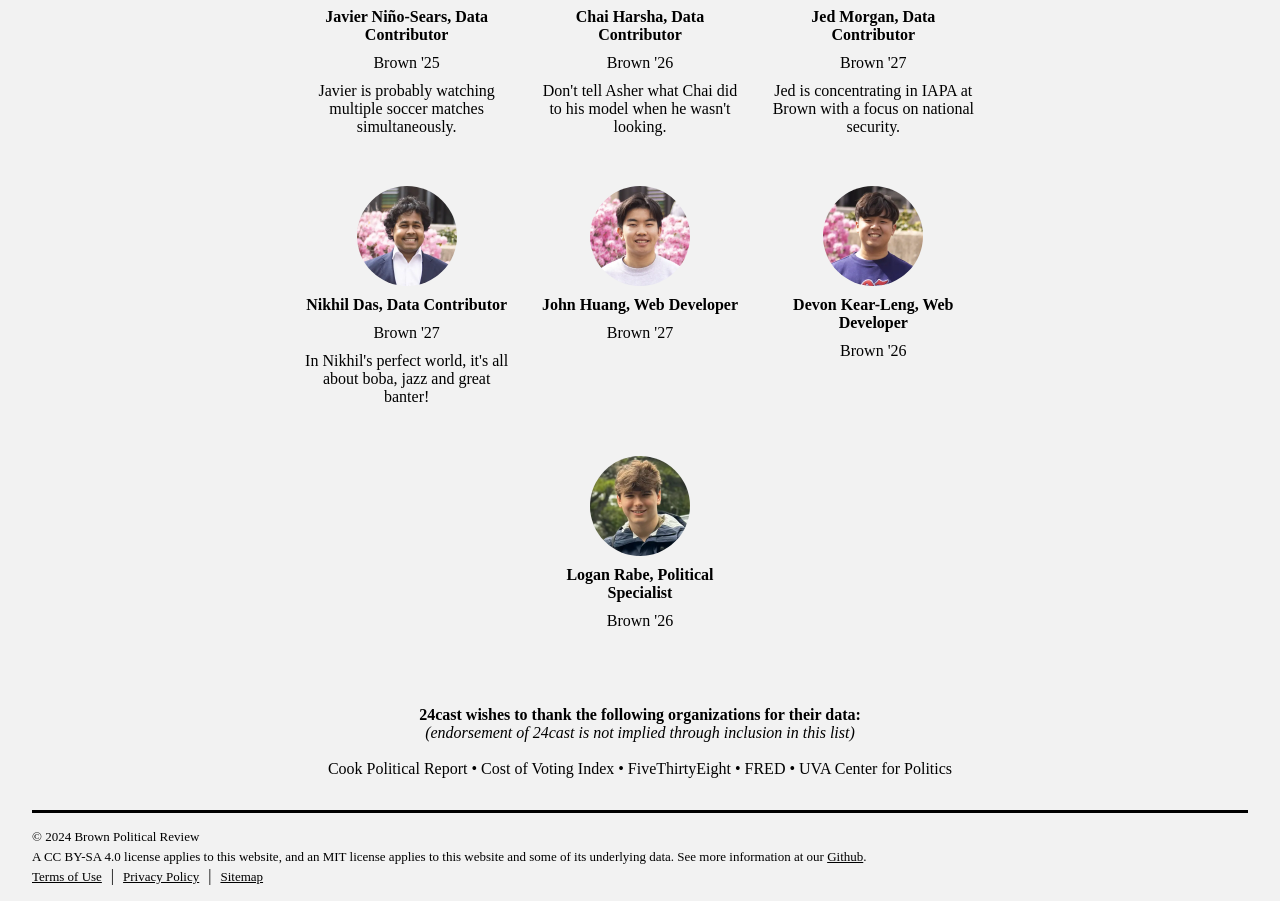
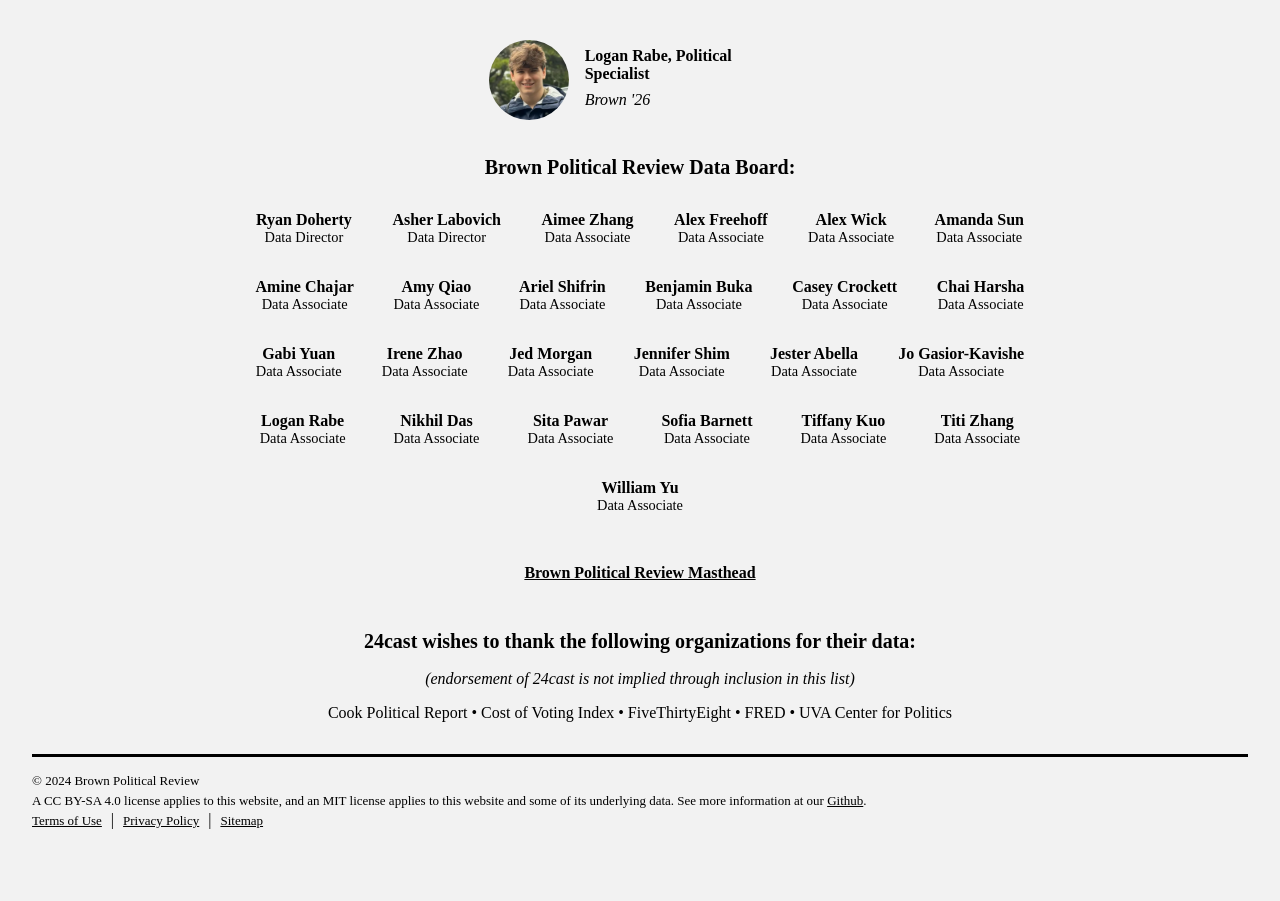
Before and after one commit to BPR-Data-Team/ElectionModel2024-site, a Next.js app: page /about in a window 1280 px wide. Shown: the part 1112-2013 px from the top of the page. After the commit the page ends 1957 px from the top, so only its background shows below. Built offline with nearby package versions, Linux system fonts and the light colour scheme; a web font is replaced by a local one.

Commit message:
overhauled about page

```diff
--- a/src/app/about/page.module.css
+++ b/src/app/about/page.module.css
@@ -1,6 +1,8 @@
 .main {
   margin-top: 1rem;
-  text-align: left;
+  text-align: center;
+  width: 70%;
+  margin-inline: auto;
 }
 
 .overall {
@@ -10,15 +12,7 @@
 
 .header {
   text-align: center;
-}
-
-@media (max-width: 450px) {
-  .mapAndSims {
-    display: flex;
-    flex-direction: column;
-    /* Adjust styles for mobile screens */
-    /* Optionally, you can add additional styles here */
-  }
+  margin-block-start: 3rem;
 }
 
 /* center text */
@@ -46,34 +40,98 @@
 
 .grid {
   display: flex;
+  flex-direction: row;
+  gap: 3.5rem 0.3rem;
+  margin: 2rem 7rem;
   flex-wrap: wrap;
+  align-content: center;
   justify-content: space-around;
-  max-width: 700px;
-  margin-inline: auto;
+  align-items: center;
 }
 
 .person {
-  width: 30%;
-  margin-bottom: 50px;
   display: flex;
-  flex-direction: column;
   align-items: center;
-  text-align: center;
+  gap: 1rem;
+  width: 33%;
+}
+
+.minigrid {
+  display: flex;
+  flex-direction: row;
+  gap: 2rem 2rem;
+  margin: 2rem;
+  flex-wrap: wrap;
+  align-content: center;
+  justify-content: space-around;
+  align-items: center;
+}
+
+.miniperson {
+  display: flex;
+  align-items: center;
+  gap: 1rem;
+  width: auto;
+}
+
+@media (max-width: 1325px) {
+  .grid {
+    margin: 2rem 6rem;
+  }
+  .person {
+    width: 30%;
+  }
+}
+
+@media (max-width: 1140px) {
+  .grid {
+    margin: 2rem 5rem;
+  }
+  .person {
+    width: 40%;
+  }
+}
+
+@media (max-width: 850px) {
+  .grid {
+    margin: 2rem 4rem;
+  }
+  .person {
+    width: 50%;
+  }
+}
+
+@media (max-width: 650px) {
+  .grid {
+    margin: 2rem;
+  }
+  .person {
+    width: 50%;
+    flex-direction: column;
+    text-align: center;
+  }
 }
 
 .image {
-  width: 100px;
-  height: 100px;
   border-radius: 50%;
   overflow: hidden;
 }
 
+.info {
+  flex: 1;
+}
+
 .name {
-  margin-block-start: 10px;
-  margin-block-end: 0;
+  margin: 0;
+  font-weight: 600;
+}
+
+.year {
+  margin: 0.5rem 0;
+  font-style: italic;
 }
 
 .bio {
-  margin-block-start: 10px;
-  margin-block-end: 0;
+  margin: 0;
+  font-size: 0.9rem;
 }
--- a/src/app/about/page.tsx
+++ b/src/app/about/page.tsx
@@ -1,6 +1,5 @@
 import styles from "./page.module.css";
 import type { Metadata } from "next";
-import Person from './person';
 import Image from "next/image";
 import akshay from "image-assets/headshots/headshot1.webp";
 import amy from "image-assets/headshots/headshot2.webp";
@@ -16,33 +15,9 @@ import john from "image-assets/headshots/headshot11.webp";
 import javier from "image-assets/headshots/headshot12.webp";
 import blank from "image-assets/icon-set/num-icon256.png";
 
-
 export const metadata: Metadata = {
   title: 'About | 24cast.org',
 };
-
-// class Grid extends React.Component {
-//   render() {
-//     const layout = [
-//       { i: "Javier", x: 0, y: 0, w: 1, h: 2, static: true},
-//       { i: "Asher", x: 1, y: 0, w: 3, h: 2, static: true},
-//       { i: "Ariel", x: 4, y: 0, w: 1, h: 2, static: true}
-//     ];
-//     return(
-//       <GridLayout
-//         className="Layout"
-//         layout={layout}
-//         cols={12}
-//         rowHeight={30}
-//         width={1200}
-//       >
-//         <div key="a">a</div>
-//         <div key="b">b</div>
-//         <div key="c">c</div>
-//       </GridLayout>
-//     );
-//   };
-// }
 
 const people = [
   { id: "Asher", name: 'Asher Labovich, Founder', image: asher, year: "Brown '26", bio: "R is Asher's true love."},
@@ -51,16 +26,43 @@ const people = [
   { id: "Akshay", name: 'Akshay Mehta, Backend Lead', image: akshay, year: "Brown '26", bio: ''},
   { id: "Sita", name: "Sita Pawar, Data Viz Lead", image: sita, year: "Brown '25", bio: ''},
   { id: "Amy", name: "Amy Qiao, Data Contributor", image: amy, year: "Brown '26", bio: ''},
-  { id: "Javier", name: 'Javier Niño-Sears, Data Contributor', image: javier, year: "Brown '25",
-  bio: 'Javier is probably watching multiple soccer matches simultaneously.'},
-  { id: "Chai", name: 'Chai Harsha, Data Contributor', image: chai, year: "Brown '26", bio:
-  "Don't tell Asher what Chai did to his model when he wasn't looking."},
-  { id: "Jed", name: 'Jed Morgan, Data Contributor', image: jed, year: "Brown '27", bio: 'Jed is concentrating in IAPA at Brown with a focus on national security.'},
+  { id: "Javier", name: 'Javier Niño-Sears, Data Contributor', image: javier, year: "Brown '25", bio: 'Javier is probably watching multiple soccer matches simultaneously.'},
+  { id: "Chai", name: 'Chai Harsha, Data Contributor', image: chai, year: "Brown '26", bio: "Don't tell Asher what Chai did to his model when he wasn't looking."},
+  { id: "Jed", name: 'Jed Morgan, Data Contributor', image: jed, year: "Brown '26", bio: 'Jed is concentrating in IAPA at Brown with a focus on national security.'},
   { id: 'Nikhil', name: 'Nikhil Das, Data Contributor', image: nikhil, year: "Brown '27", bio: "In Nikhil's perfect world, it's all about boba, jazz and great banter!"},
   { id: "John", name: 'John Huang, Web Developer', image: john, year: "Brown '27", bio: ''},
   { id: 'Devon', name: 'Devon Kear-Leng, Web Developer', image: devon, year: "Brown '26", bio: ''},
   { id: "Logan", name: 'Logan Rabe, Political Specialist', image: logan, year: "Brown '26", bio: ''},
 ]
+
+const allpeople = [
+  { id: "Ryan", name: 'Ryan Doherty', title: 'Data Director' },
+  { id: "Asher", name: 'Asher Labovich', title: 'Data Director' },
+  { id: "Aimee", name: 'Aimee Zhang', title: 'Data Associate' },
+  { id: "Alex", name: 'Alex Freehoff', title: 'Data Associate' },
+  { id: "AlexW", name: 'Alex Wick', title: 'Data Associate' },
+  { id: "Amanda", name: 'Amanda Sun', title: 'Data Associate' },
+  { id: "Amine", name: 'Amine Chajar', title: 'Data Associate' },
+  { id: "Amy", name: 'Amy Qiao', title: 'Data Associate' },
+  { id: "Ariel", name: 'Ariel Shifrin', title: 'Data Associate' },
+  { id: "Benjamin", name: 'Benjamin Buka', title: 'Data Associate' },
+  { id: "Casey", name: 'Casey Crockett', title: 'Data Associate' },
+  { id: "Chai", name: 'Chai Harsha', title: 'Data Associate' },
+  { id: "Gabi", name: 'Gabi Yuan', title: 'Data Associate' },
+  { id: "Irene", name: 'Irene Zhao', title: 'Data Associate' },
+  { id: "Jed", name: 'Jed Morgan', title: 'Data Associate' },
+  { id: "Jennifer", name: 'Jennifer Shim', title: 'Data Associate' },
+  { id: "Jester", name: 'Jester Abella', title: 'Data Associate' },
+  { id: "Jo", name: 'Jo Gasior-Kavishe', title: 'Data Associate' },
+  { id: "Logan", name: 'Logan Rabe', title: 'Data Associate' },
+  { id: "Nikhil", name: 'Nikhil Das', title: 'Data Associate' },
+  { id: "Sita", name: 'Sita Pawar', title: 'Data Associate' },
+  { id: "Sofia", name: 'Sofia Barnett', title: 'Data Associate' },
+  { id: "Tiffany", name: 'Tiffany Kuo', title: 'Data Associate' },
+  { id: "Titi", name: 'Titi Zhang', title: 'Data Associate' },
+  { id: "William", name: 'William Yu', title: 'Data Associate' },
+];
+
 
 const AboutPage: React.FC = () => {
   return (
@@ -84,52 +86,61 @@ const AboutPage: React.FC = () => {
         <p>
           <b>Please <a className={styles.linkText} href='mailto:24castbpr@gmail.com'>contact us</a> with any questions, ideas, or press inquiries.</b>
         </p>
-        {/* consider adding email address straight in here instead of linking it */}
         <p>
           Spearheaded by founder Asher Labovich, 24cast is the product of months of effort
           by a team of Brown students, who we wish to highlight below:
         </p>
       </div>
-      <br></br>
-      <br></br>
-      <h1 className={styles.header}><b>Our Team</b></h1>
-      <br></br>
-      {/* <div className={styles.grid}>
-        {People.map((person) => (
-          <Card key={person.id} image={person.image} bio={person.bio} name={person.name}/>
-        ))}
-      </div> */}
-      {/* <div className={styles.grid}>
-        {people.map((person) => (
-          <Person key={person.id} {...person} />
-        ))}
-        </div> */}
-
+      <h2 className={styles.header}>24cast Primary Team</h2>
       <div className={styles.grid}>
         {people.map((person) => (
-          <div key={person.name} className={styles.person}>
-            <div className={styles.image}>
+          <div key={person.id} className={styles.person}>
+            <div>
               <Image
                 src={person.image}
-                width={100}
-                height={100}
-                // border-radius="50%"
+                width={80}
+                height={80}
                 alt="person"
+                className={styles.image}
               />
             </div>
+            <div className={styles.info}>
               <h3 className={styles.name}>{person.name}</h3>
-          <p className={styles.bio}> {person.year}</p>
-          <p className={styles.bio}> {person.bio}</p>
+              <p className={styles.year}>{person.year}</p>
+              <p className={styles.bio}>{person.bio}</p>
+            </div>
           </div>
         ))}
       </div>
-
       <div className={styles.main}>
-        <p className={styles.header}>
-        <b>24cast wishes to thank the following organizations for their data:</b>
+        <h2>
+          Brown Political Review Data Board:
+        </h2>
+        <div className={styles.minigrid}>
+        {allpeople.map((person) => (
+          <div key={person.id} className={styles.miniperson}>
+            <div className={styles.miniinfo}>
+              <h3 className={styles.name}>{person.name}</h3>
+              <p className={styles.bio}>{person.title}</p>
+            </div>
+          </div>
+        ))}
+      </div>
+      </div>
+      <div className={styles.main}>
+        <h3>
           <br />
+          <a href="https://brownpoliticalreview.org/masthead/" className={styles.linkText}>Brown Political Review Masthead</a>
+        </h3>
+      </div>
+      <div className={styles.main}>
+        <h2 className={styles.header}>
+          24cast wishes to thank the following organizations for their data:
+        </h2>
+        <p>
         <i>(endorsement of 24cast is not implied through inclusion in this list)</i>
-<br /><br />
+        </p>
+        <p>
           Cook Political Report &bull; Cost of Voting Index &bull; FiveThirtyEight &bull;
           FRED &bull; UVA Center for Politics
         </p>
@@ -137,9 +148,4 @@ Cook Political Report &bull; Cost of Voting Index &bull; FiveThirtyEight &bull;
     </div>
   )
 };
-
-
-
-
-
 export default AboutPage;
```
Lines whose indentation alone changed are shown as unchanged.
